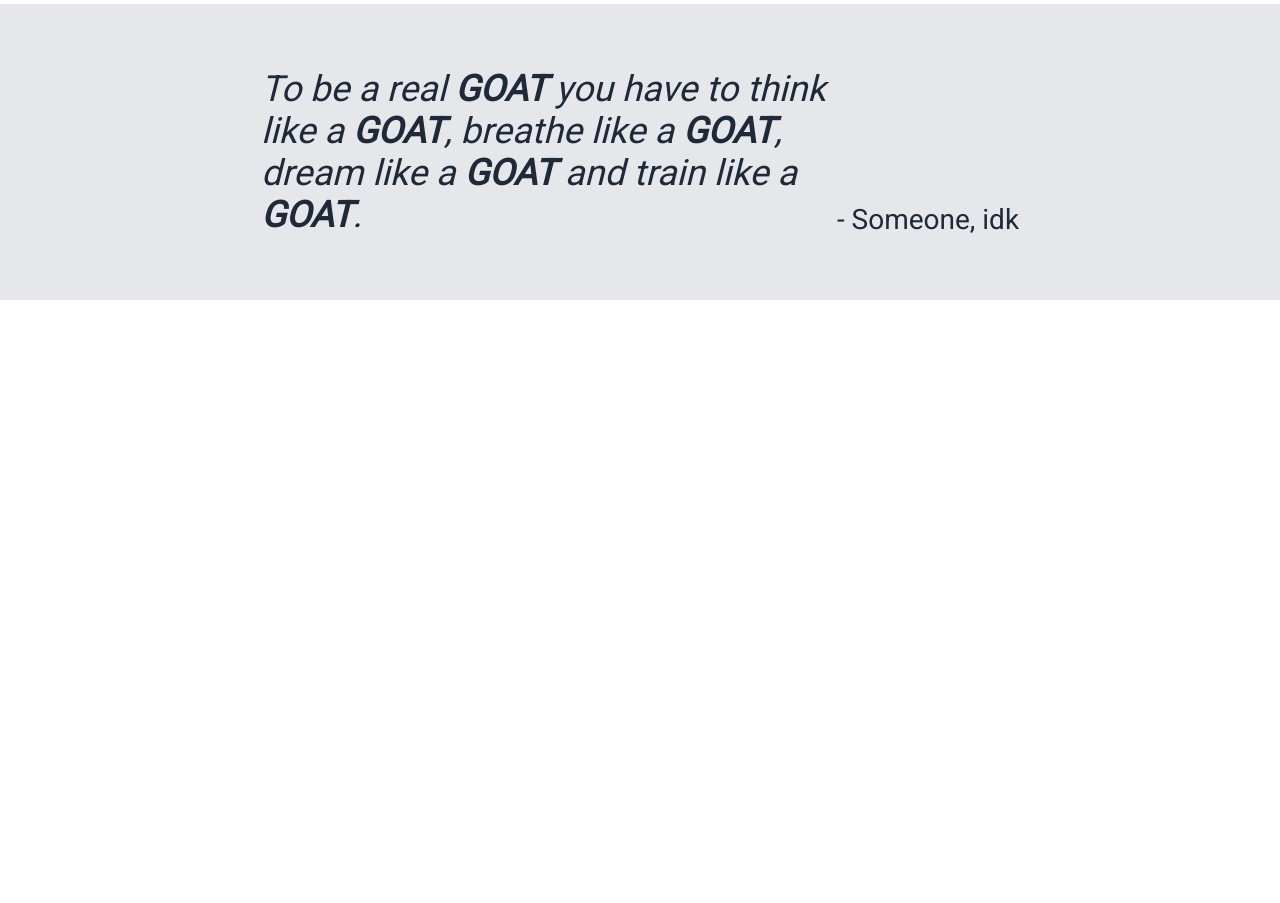
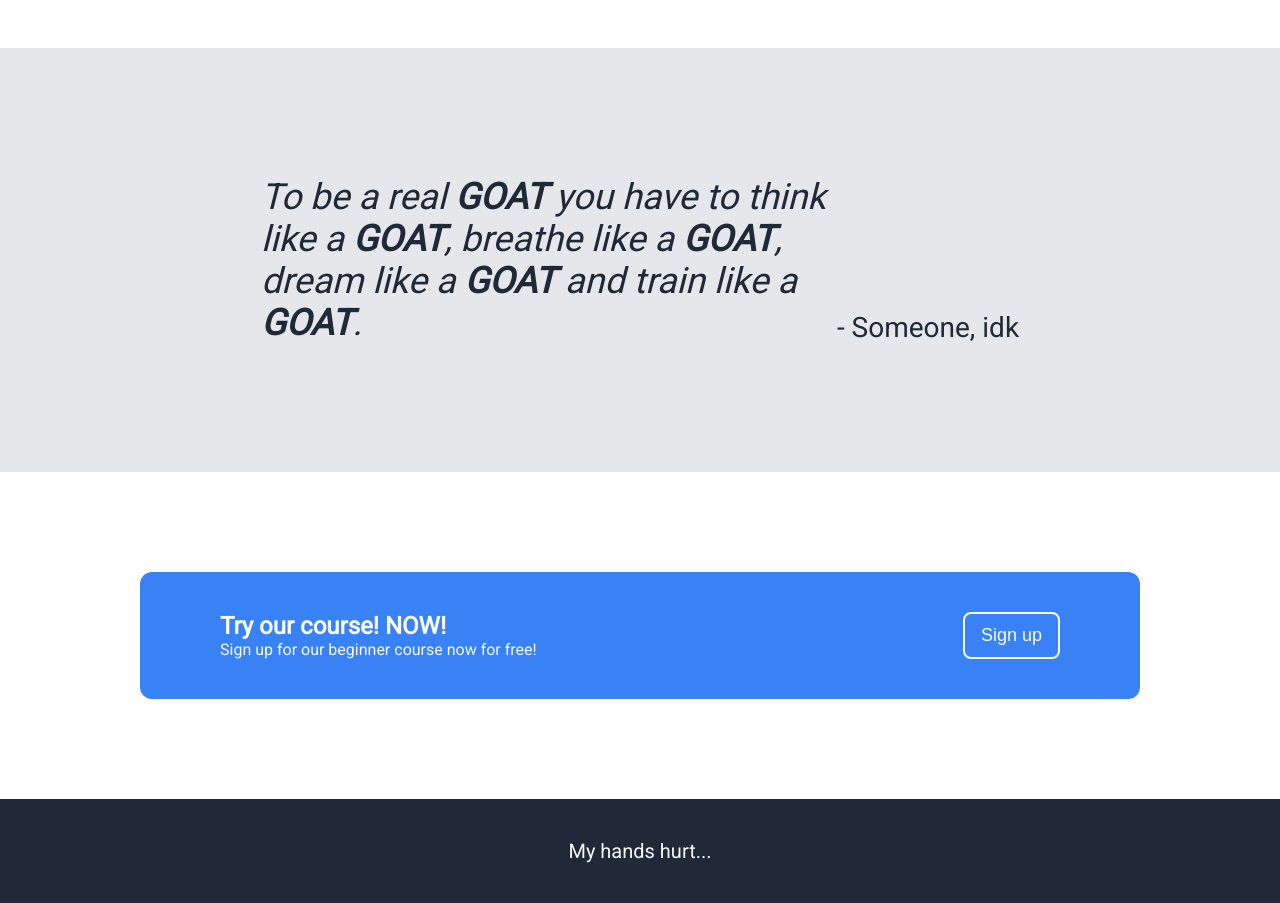
Before and after one commit to Ziffyyy/odin-fullpage, a plain HTML site: page index.html in a window 1280 px wide. Shown: the part 1197-2100 px from the top of the page. Before the commit the page ends 1497 px from the top, so only its background shows below. Drawn offline with Linux system fonts and the light colour scheme.

Commit message:
Finish the project
Added the call to action and footer sections

```diff
--- a/index.html
+++ b/index.html
@@ -51,5 +51,17 @@
             </div>
             <div class="quoteauthor"> - Someone, idk</div>
         </div>
+        <div class="actionsection">
+            <div class="actioncontainer">
+                <div class="actiontext">
+                    <div class="actiontext-title">Try our course! NOW!</div>
+                    <div class="actiontext-content">Sign up for our beginner course now for free!</div>
+                </div>
+                <button class="actionbutton">Sign up</button>
+            </div>
+        </div>
+        <div class="footer">
+            <div class="footer-text">My hands hurt...</div>
+        </div>
 </body>
 </html>
--- a/style.css
+++ b/style.css
@@ -81,7 +81,7 @@ img.image {
     justify-content: center;
     align-items: center;
     flex-direction: column;
-    padding: 32px;
+    padding: 54px 32px;
     gap: 24px;
     margin-bottom: 24px;
 }
@@ -128,7 +128,7 @@ span.weak {
     justify-content: center;
     align-items: center;
     background-color: #E5E7EB;
-    padding: 64px;
+    padding: 128px 64px;
 }
 
 .quotecontainer {
@@ -151,3 +151,48 @@ span.weak {
     align-self: flex-end;
     color: #1F2937;
 }
+
+.actionsection {
+    display: flex;
+    justify-content: center;
+    align-items: center;
+    padding: 100px 80px;
+}
+
+.actioncontainer {
+    background-color: #3882F6;
+    border-radius: 12px;
+    padding: 40px 80px;
+    display: flex;
+    justify-content: space-between;
+    width: 75%;
+}
+
+.actiontext-title {
+    font-size: 24px;
+    font-weight: bold;
+    color: #F9FAF8;
+}
+
+.actiontext-content {
+    color: #F9FAF8;
+    font-weight: lighter;
+}
+
+button.actionbutton {
+    border: 2px solid #F9FAF8;
+    font-size: 18px;
+}
+
+.footer {
+    background-color: #1F2937;
+    display: flex;
+    justify-content: center;
+    align-items: center;
+    padding: 40px;
+}
+
+.footer-text {
+    color: #F9FAF8;
+    font-size: 20px;
+}
```
